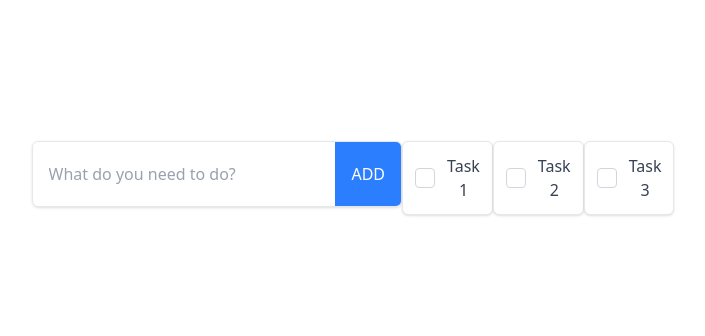
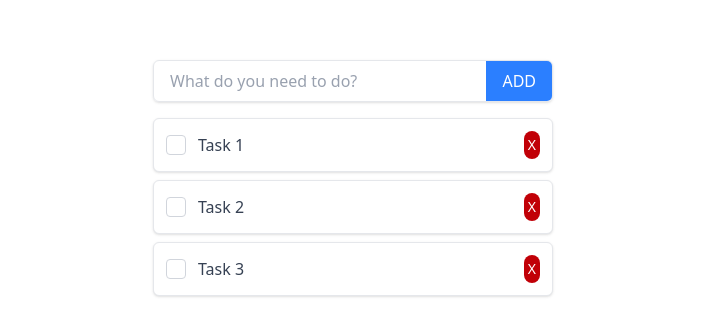
Before and after one commit to Ian-P-McCabe/react-todo-app, a React (Vite) app: page / in a window 1280 px wide. Shown: the part 218-554 px from the top of the page, without its empty margins (287-992 px from the left). Built offline with nearby package versions, Linux system fonts and the light colour scheme.

Commit message:
Implemented delete a Todo

```diff
--- a/src/App.tsx
+++ b/src/App.tsx
@@ -21,6 +21,10 @@ function App() {
     setTodos(todos => todos?.map(todo => todo.id === id ? { ...todo, title: newTitle } : todo))
   }
 
+  function handleDeleteClick(id: string) {
+    setTodos(todos => todos?.filter(todos => todos.id !== id))
+  }
+
   function handleAddNewTodo(title: string) {
     const newId = crypto.randomUUID().toString()
 
@@ -34,12 +38,13 @@ function App() {
 
   }
 
-
   return (
     <div className="min-h-screen min-w-[320px] flex items-center justify-center font-sans antialiased bg-[#fff]">
       <div className="max-w-screen-xl mx-auto p-8 text-center">
-        <div className="flex justify-center">
+        <div className="flex flex-col items-center w-[400px]">
+
           <AddTodo onAddTodo={handleAddNewTodo}></AddTodo>
+
           {todos?.map(todo => (
             <TodoCard
               key={todo.id}
@@ -48,6 +53,7 @@ function App() {
               completed={todo.completed}
               onToggleComplete={handleToggleComplete}
               onUpdateTitle={handleUpdateTitle}
+              onDelete={handleDeleteClick}
             >
             </TodoCard>
           ))}
--- a/src/components/AddTodo.tsx
+++ b/src/components/AddTodo.tsx
@@ -27,7 +27,7 @@ const AddTodo: React.FC<AddTodoProps> = ({ onAddTodo }) => {
     };
 
     return (
-        <div className="flex w-full max-w-md mb-4 shadow-sm rounded-md overflow-hidden border border-gray-200">
+        <div className="flex w-full mb-4 shadow-sm rounded-md overflow-hidden border border-gray-200">
             <input
                 type="text"
                 className="flex-grow py-2 px-4 outline-none text-gray-700 placeholder-gray-400"
--- a/src/components/TodoCard.tsx
+++ b/src/components/TodoCard.tsx
@@ -6,6 +6,7 @@ interface TodoCardProps {
     completed: boolean;
     onToggleComplete: (id: string) => void;
     onUpdateTitle: (id: string, newTitle: string) => void;
+    onDelete: (id: string) => void;
 }
 
 const TodoCard: React.FC<TodoCardProps> = ({
@@ -14,6 +15,7 @@ const TodoCard: React.FC<TodoCardProps> = ({
     completed,
     onToggleComplete,
     onUpdateTitle,
+    onDelete,
 }) => {
     const [isEditing, setIsEditing] = useState(false);
     const [editedTitle, setEditedTitle] = useState(title);
@@ -64,9 +66,13 @@ const TodoCard: React.FC<TodoCardProps> = ({
         onToggleComplete(id);
     };
 
+    const handleDeleteClick = () => {
+        onDelete(id);
+    }
+
     return (
         <div
-            className={`flex items-center p-3 rounded-md shadow-sm border border-gray-200 mb-2 cursor-pointer hover:bg-gray-50 transition-colors ${completed ? 'bg-gray-50' : 'bg-white'
+            className={`flex items-center p-3 rounded-md shadow-sm border border-gray-200 mb-2 cursor-pointer hover:bg-gray-50 transition-colors w-full ${completed ? 'bg-gray-50' : 'bg-white'
                 }`}
             onClick={handleCardClick}
         >
@@ -84,7 +90,7 @@ const TodoCard: React.FC<TodoCardProps> = ({
                 </div>
             </div>
 
-            <div className="flex-grow">
+            <div className="flex-grow text-left">
                 {isEditing ? (
                     <input
                         ref={inputRef}
@@ -102,6 +108,28 @@ const TodoCard: React.FC<TodoCardProps> = ({
                     </span>
                 )}
             </div>
+
+            <div>
+                <button type="button"
+                    className="
+                        focus:outline-none
+                        text-white
+                        bg-red-700
+                        hover:bg-red-800
+                        focus:ring-4
+                        focus:ring-red-300
+                        font-medium
+                        rounded-lg
+                        text-sm
+                        px-1
+                        py-1
+                        dark:bg-red-500 dark:hover:bg-red-700 dark:focus:ring-red-900"
+                    onClick={handleDeleteClick}
+                >
+                    X
+                </button>
+
+            </div>
         </div>
     );
 };
```
